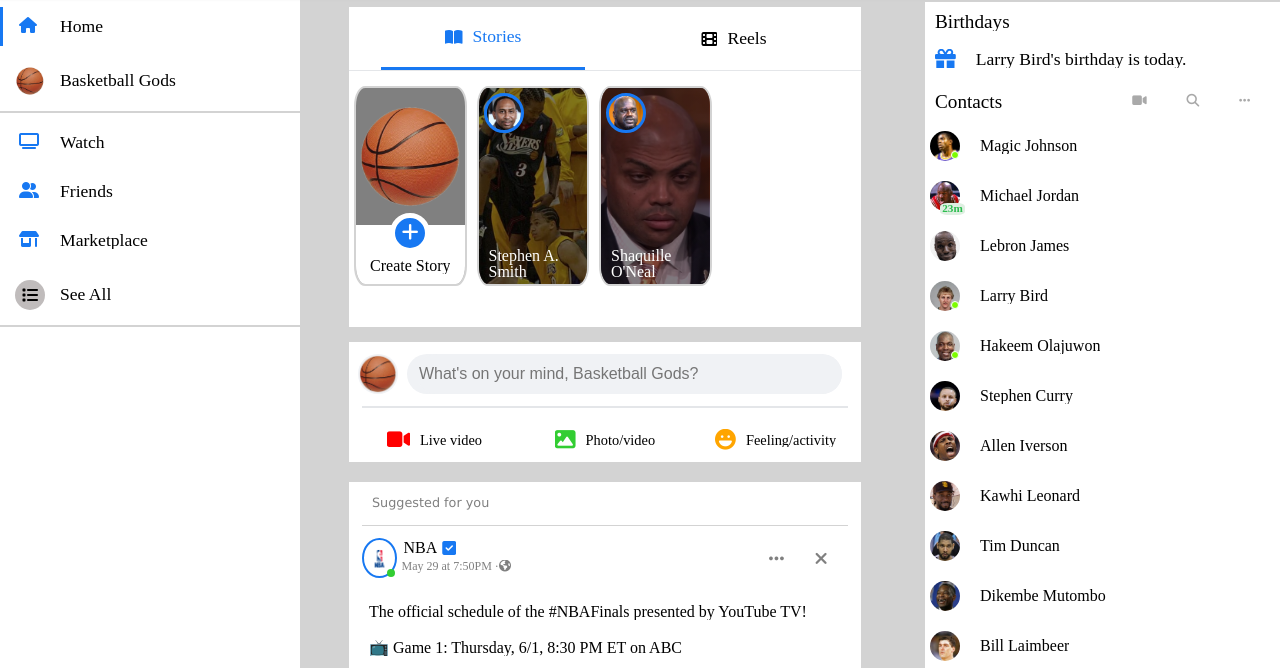
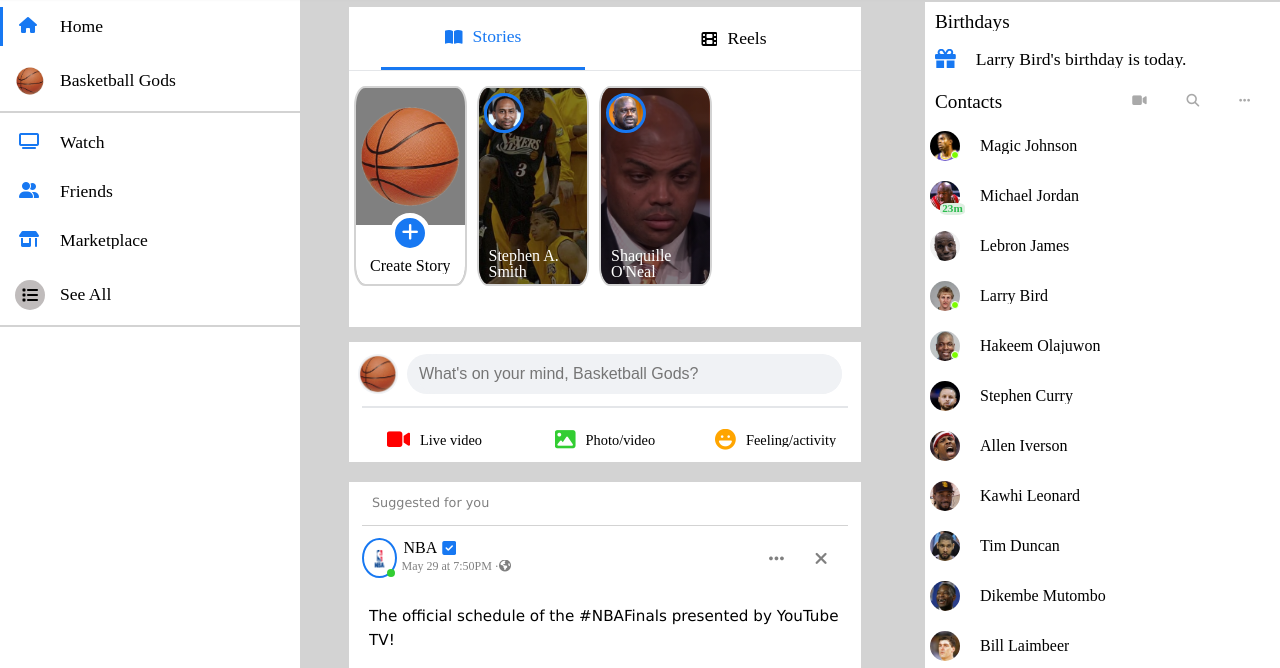
Before and after one commit to JustinSu77/Facebook-Clone, a plain HTML site: page index.html in a window 1280 px wide. Shown: the part 58-726 px from the top of the page. Drawn offline with Linux system fonts and the light colour scheme.

Commit message:
Fixed font size of post text

```diff
--- a/style/styles.css
+++ b/style/styles.css
@@ -1147,8 +1147,10 @@ body{
     overflow: hidden;
  }
  .post-content-text{
+    font-family: Verdana, Geneva, Tahoma, sans-serif;
     margin: 20px;
-
+    font-size: 0.95rem;
+    line-height: 1.5rem;
  }
 
  .post-content-image-container{
```
